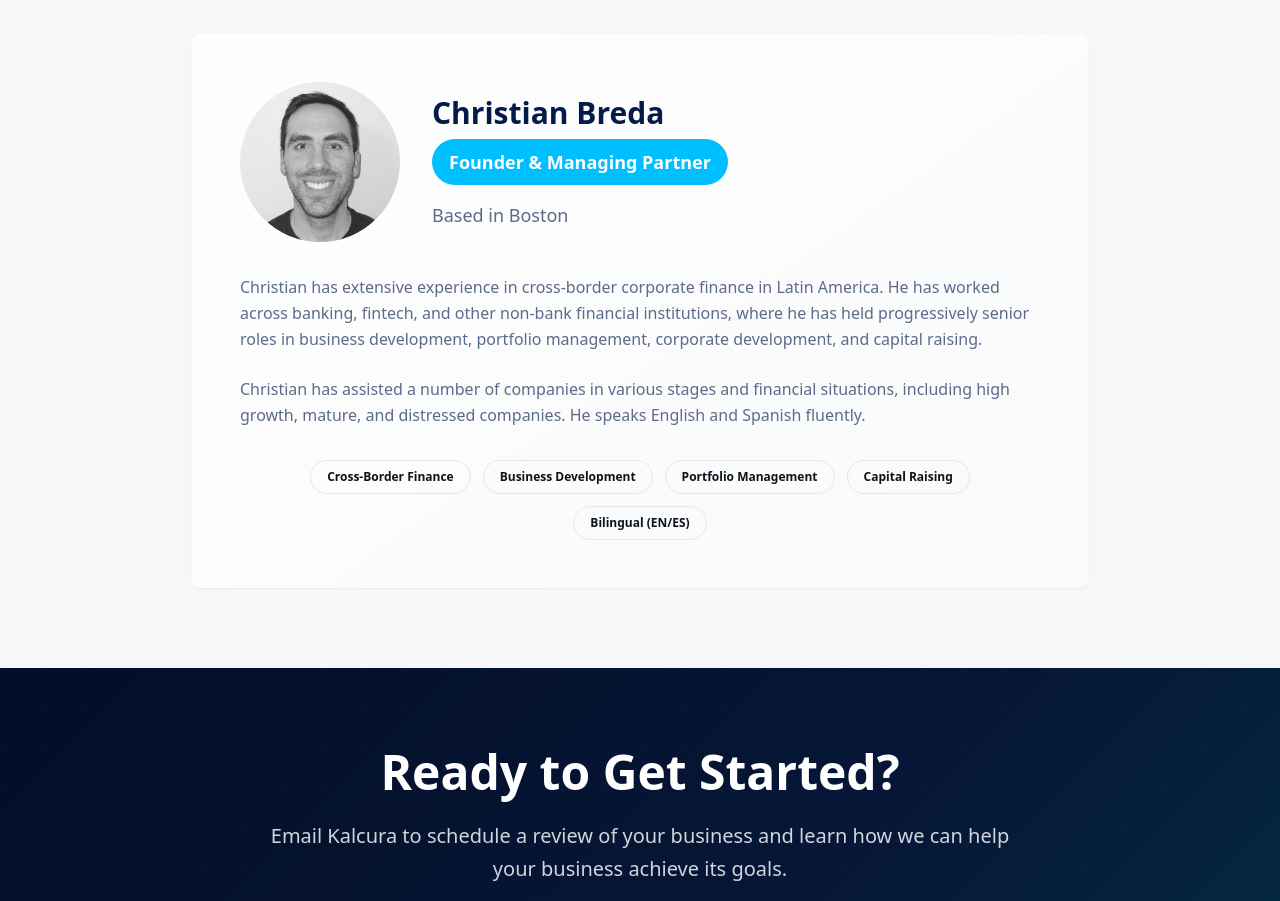
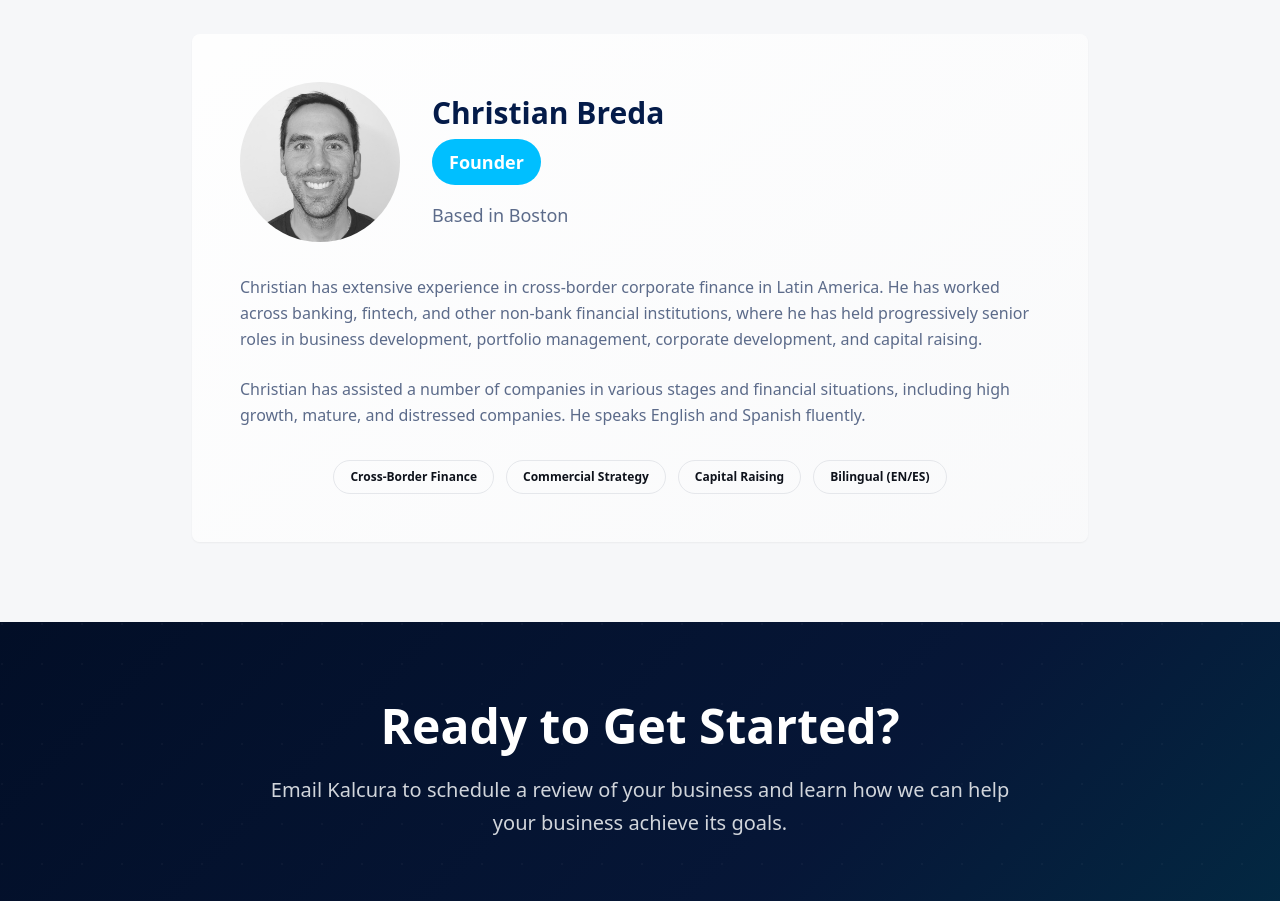
Before and after one commit to clb9/kalcura-andean-compass, a React (Vite) app: page / in a window 1280 px wide. Shown: the part 3660-4561 px from the top of the page. Built offline with nearby package versions, Linux system fonts and the light colour scheme.

Commit message:
Visual edit in Lovable
Edited UI in Lovable

```diff
--- a/src/components/ui/about-section.tsx
+++ b/src/components/ui/about-section.tsx
@@ -25,7 +25,7 @@ const AboutSection = () => {
                 <h3 className="text-3xl font-bold text-primary mb-2">
                   Christian Breda
                 </h3>
-                <Badge className="bg-accent text-white px-4 py-2 text-lg">Founder & Managing Partner</Badge>
+                <Badge className="bg-accent text-white px-4 py-2 text-lg">Founder</Badge>
                 <p className="text-muted-foreground mt-4 text-lg">Based in Boston</p>
               </div>
             </div>
@@ -45,8 +45,8 @@ const AboutSection = () => {
 
               <div className="flex flex-wrap gap-3 justify-center mt-8">
                 <Badge variant="outline" className="px-4 py-2">Cross-Border Finance</Badge>
-                <Badge variant="outline" className="px-4 py-2">Business Development</Badge>
-                <Badge variant="outline" className="px-4 py-2">Portfolio Management</Badge>
+                <Badge variant="outline" className="px-4 py-2">Commercial Strategy</Badge>
+
                 <Badge variant="outline" className="px-4 py-2">Capital Raising</Badge>
                 <Badge variant="outline" className="px-4 py-2">Bilingual (EN/ES)</Badge>
               </div>
```
